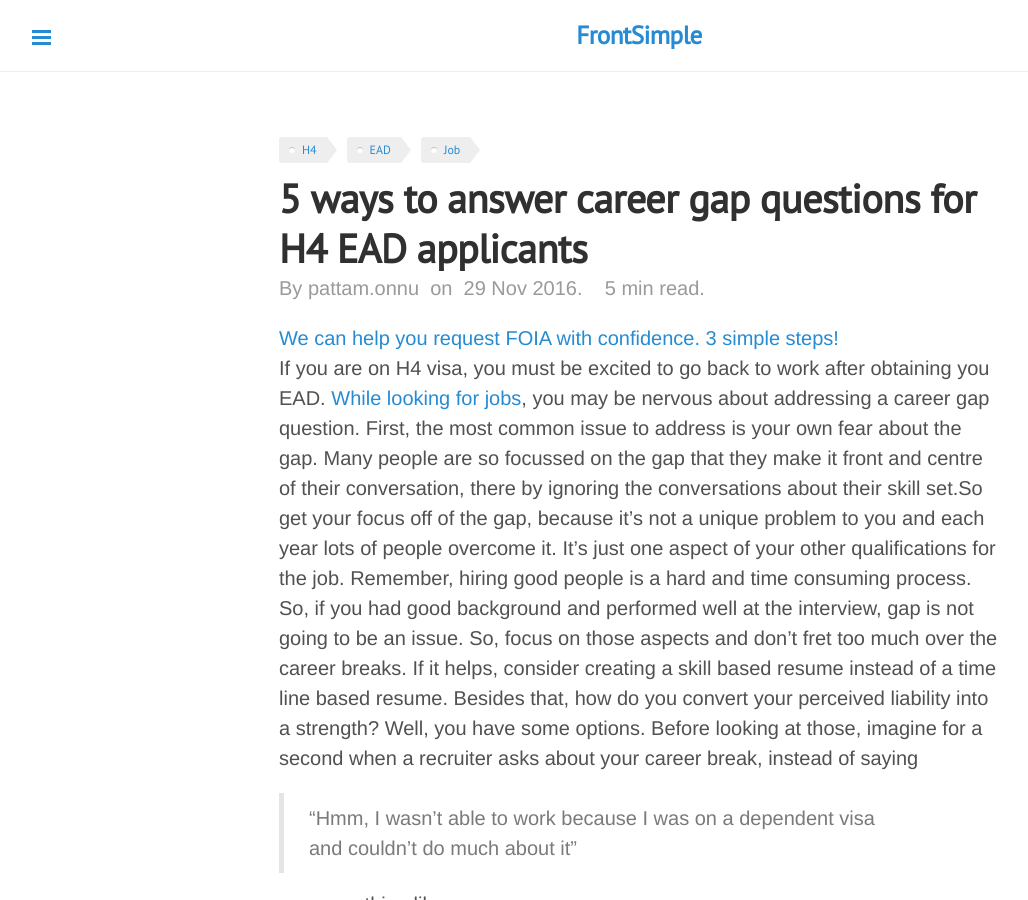
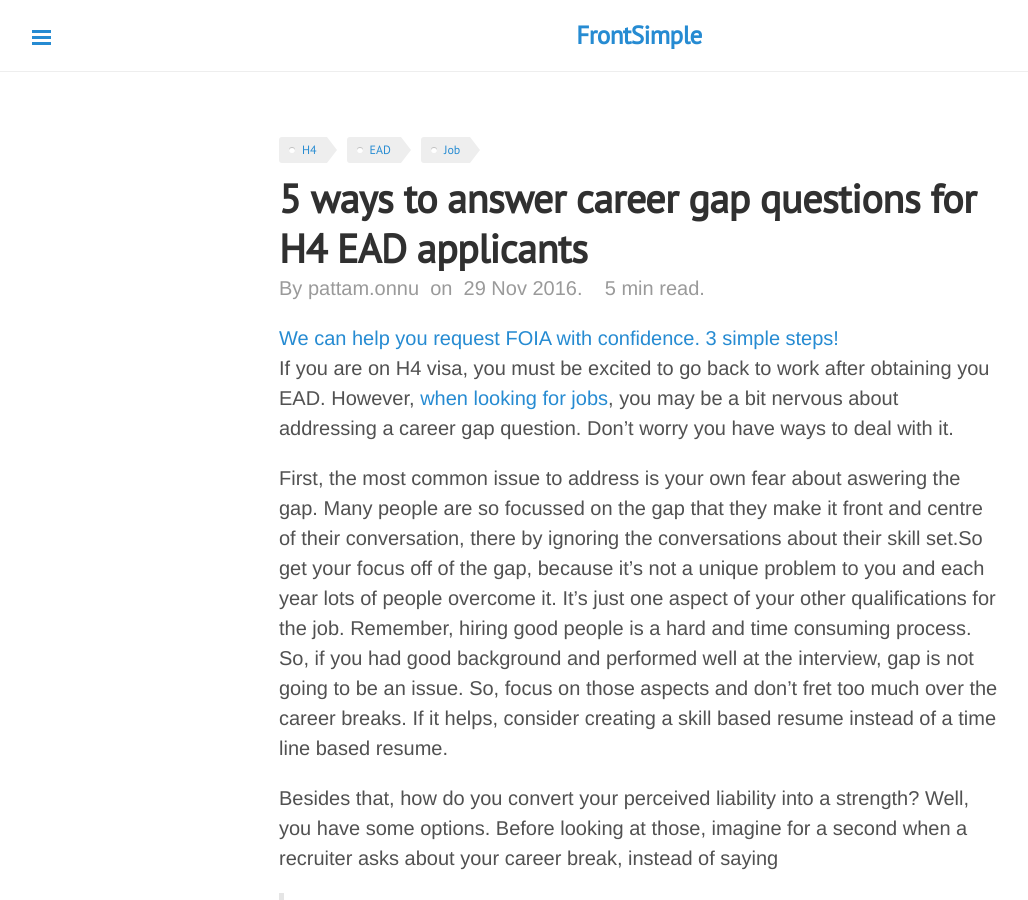
Before and after one commit to gitforwork2/gitforwork.github.io, a Jekyll site: the page built from _posts/2016-11-29-5-ways-to-answer-career-gaps-questions-for-H4-EAD-applicants.md, in a window 1280 px wide and 900 px high. Shown: the whole window, without its empty margins (1-1029 px from the left). Built offline with Jekyll 4.4.1, drawn with Linux system fonts in a browser that asks for light colours; comment, search, counter and statistics services are not loaded.

Commit message:
Update 2016-11-29-5-ways-to-answer-career-gaps-questions-for-H4-EAD-applicants.md

```diff
--- a/_posts/2016-11-29-5-ways-to-answer-career-gaps-questions-for-H4-EAD-applicants.md
+++ b/_posts/2016-11-29-5-ways-to-answer-career-gaps-questions-for-H4-EAD-applicants.md
@@ -6,8 +6,10 @@ tags: H4 EAD Job
 comments: true
 description: Address questions about career gaps for H4 EAD applicants
 ---
-If you are on H4 visa, you must be excited to go back to work after obtaining you EAD. [While looking for jobs](/posts/7-alternative-job-search-options-for-h4-ead-applicants/), you may be nervous about addressing a career gap question.
-First, the most common issue to address is your own fear about the gap. Many people are so focussed on the gap that they make it front and centre of their conversation, there by ignoring the  conversations about their skill set.So get your focus off of the gap, because it's not a unique problem to you and each year lots of people overcome it. It's just one aspect of your other qualifications for the job. Remember, hiring good people is a hard and time consuming process. So, if you had good background and performed well at the interview, gap is not going to be an issue. So, focus on those aspects and don't fret too much over the career breaks. If it helps, consider creating a skill based resume instead of a time line based resume.
+If you are on H4 visa, you must be excited to go back to work after obtaining you EAD. However, [when looking for jobs](/posts/7-alternative-job-search-options-for-h4-ead-applicants/), you may be a bit nervous about addressing a career gap question. Don't worry you have ways to deal with it.
+
+First, the most common issue to address is your own fear about aswering the gap. Many people are so focussed on the gap that they make it front and centre of their conversation, there by ignoring the  conversations about their skill set.So get your focus off of the gap, because it's not a unique problem to you and each year lots of people overcome it. It's just one aspect of your other qualifications for the job. Remember, hiring good people is a hard and time consuming process. So, if you had good background and performed well at the interview, gap is not going to be an issue. So, focus on those aspects and don't fret too much over the career breaks. If it helps, consider creating a skill based resume instead of a time line based resume.
+
 Besides that, how do you convert your perceived liability into a strength? Well, you have some options.
 Before looking at those, imagine for a second when a recruiter asks about your career break, instead of saying
 
```
